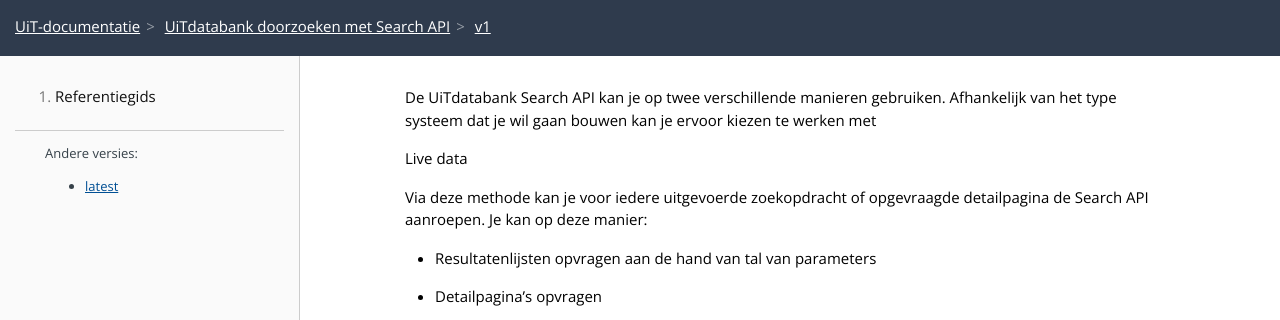
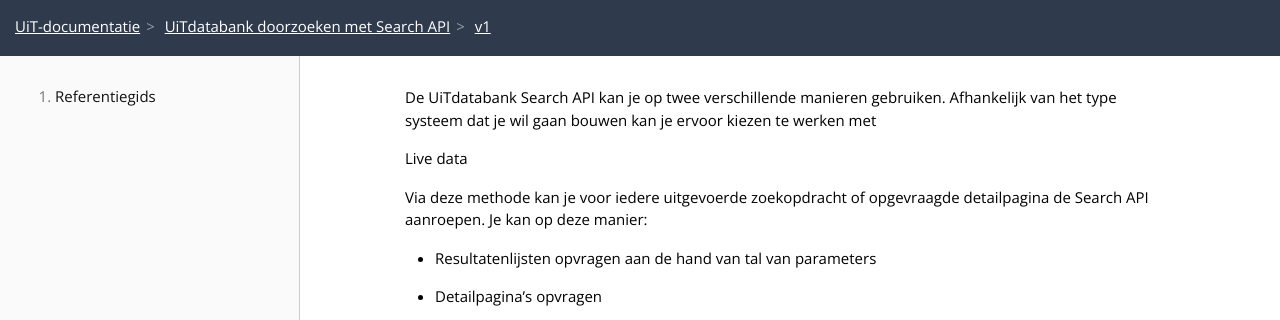
Before and after one commit to wdauwen/uit-documentatie, a Jekyll site: the page built from content/search_api/v1/index.md, in a window 1280 px wide. Shown: the top 320 px of the page. Built offline with Jekyll 4.4.1, drawn with Linux system fonts in a browser that asks for light colours; comment, search, counter and statistics services are not loaded.

Commit message:
Remove versions in sidebar in favor of breadcrumb-approach Small css-improvements

```diff
--- a/_layouts/default.html
+++ b/_layouts/default.html
@@ -26,19 +26,6 @@
 				{% assign found = false %}
 				{% include toc-item.html collection=selected_version.summary level=0 path=selected_version.path %}
 				</nav>
-
-				{% if selected_book.versions.size > 1 %}
-				<section class="book-versions">
-					<p>Andere versies:</p>
-					<ul>
-						{% for version in selected_book.versions %}
-							{% if version.name != selected_version.name %}
-								<li><a href="/{{version.path}}index.html">{{version.name}}</a></li>
-							{% endif %}
-						{% endfor %}
-					</ul>
-				</section>
-				{% endif %}
 
 			</div>
 
--- a/_sass/_documentation.scss
+++ b/_sass/_documentation.scss
@@ -2,8 +2,8 @@
 *:before,
 *:after {
   -webkit-box-sizing: border-box;
-     -moz-box-sizing: border-box;
-          box-sizing: border-box;
+  -moz-box-sizing: border-box;
+  box-sizing: border-box;
 }
 
 *, .fa {
@@ -203,11 +203,6 @@
 	font-weight: normal;
 }
 
-.book-versions {
-  padding: 0 $spacing-unit;
-	border-top: 1px solid $border-color;
-  font-size: small;
-}
 
 .book-teaser {
   background-color: #FFF;
@@ -299,9 +294,9 @@
   background-color: $zebra;
 }
 
-.catalog {
-	width: 100%;
-	margin: 0 auto;
+.catalog,
+.book-index {
+	margin: 0 15px;
 	display: block;
   max-width: 1200px;
 }
```
Also changed, not shown: _layouts/versions.html (+6 -9 lines).
